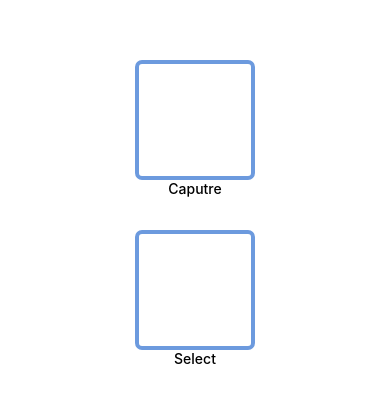
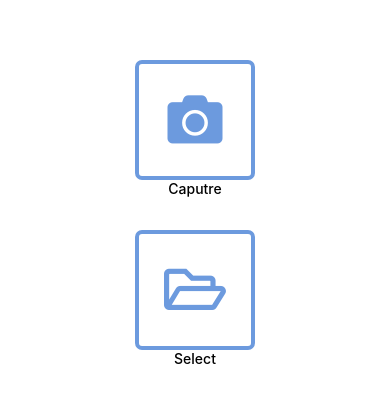
Before and after one commit to ayush-devshark/passport-photo-compressor, a React Native app: screen / in a window 390 px wide. Shown: the part 217-620 px from the top of the page. Built offline with nearby package versions, Linux system fonts and the light colour scheme.

Commit message:
add react native vector icons

```diff
--- a/app/screens/Home.tsx
+++ b/app/screens/Home.tsx
@@ -1,5 +1,6 @@
 import React, {FC} from 'react';
 import {StyleSheet, Text, TouchableOpacity, View} from 'react-native';
+import Icon from 'react-native-vector-icons/FontAwesome5';
 
 interface Props {}
 
@@ -8,13 +9,17 @@ const Home: FC<Props> = (): JSX.Element => {
     // Capture Button
     <View style={styles.container}>
       <View style={styles.btnContainer}>
-        <TouchableOpacity style={styles.button}></TouchableOpacity>
+        <TouchableOpacity style={styles.button}>
+          <Icon name="camera" style={styles.icon} />
+        </TouchableOpacity>
         <Text style={styles.btnLabel}>Caputre</Text>
       </View>
 
       {/* Select Button */}
       <View style={styles.btnContainer}>
-        <TouchableOpacity style={styles.button}></TouchableOpacity>
+        <TouchableOpacity style={styles.button}>
+          <Icon name="folder-open" style={styles.icon} />
+        </TouchableOpacity>
         <Text style={styles.btnLabel}>Select</Text>
       </View>
     </View>
@@ -36,9 +41,15 @@ const styles = StyleSheet.create({
     borderWidth: 4,
     borderColor: '#6C9ADE',
     borderRadius: 7,
+    alignItems: 'center',
+    justifyContent: 'center',
   },
   btnLabel: {
     textAlign: 'center',
     fontWeight: '500',
   },
+  icon: {
+    color: '#6C9ADE',
+    fontSize: 55,
+  },
 });
--- a/package.json
+++ b/package.json
@@ -10,8 +10,10 @@
     "lint": "eslint . --ext .js,.jsx,.ts,.tsx"
   },
   "dependencies": {
+    "@types/react-native-vector-icons": "^6.4.12",
     "react": "18.1.0",
-    "react-native": "0.70.1"
+    "react-native": "0.70.1",
+    "react-native-vector-icons": "^9.2.0"
   },
   "devDependencies": {
     "@babel/core": "^7.12.9",
```
Also changed, not shown: 3 other files (tests, documents, lock files or other folders).
